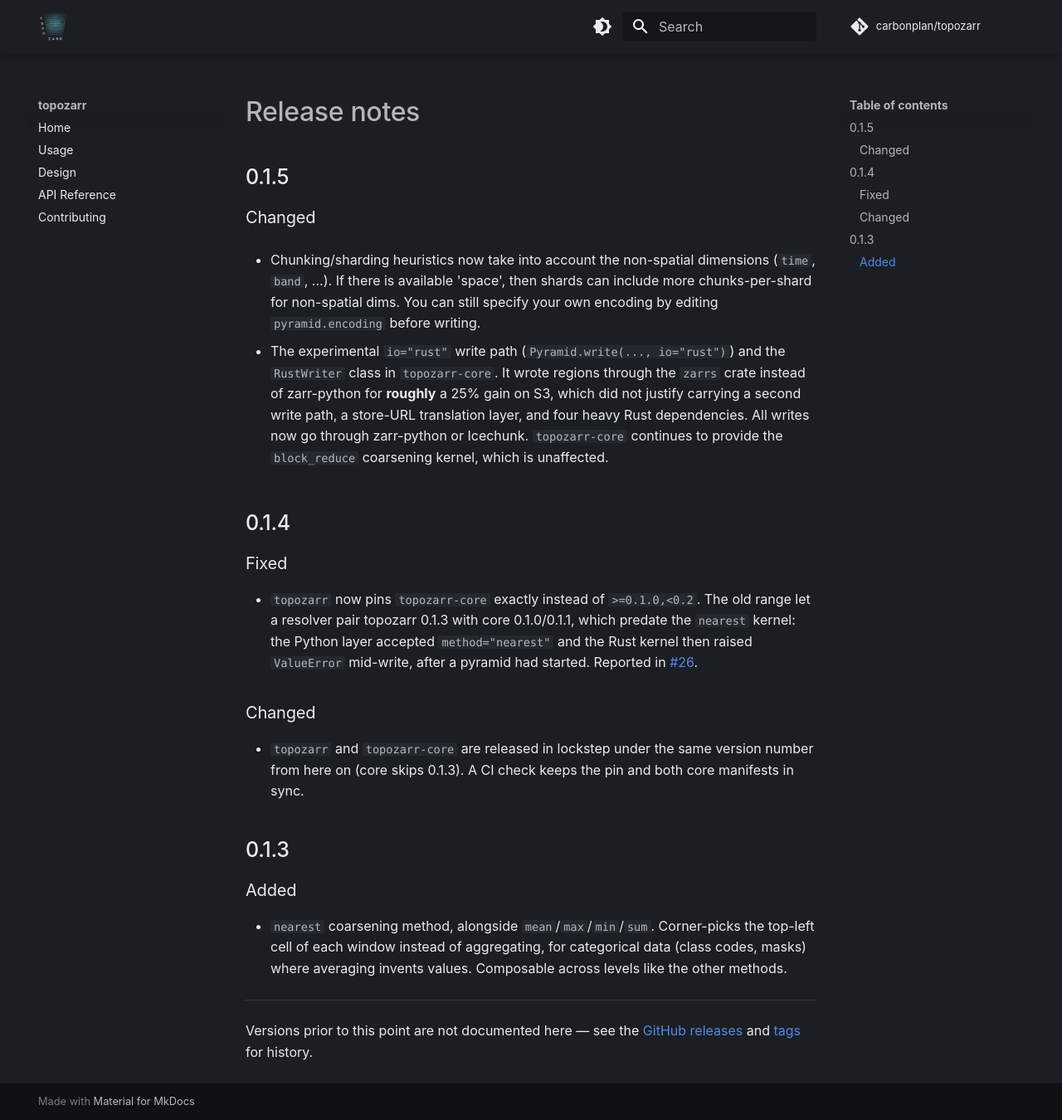
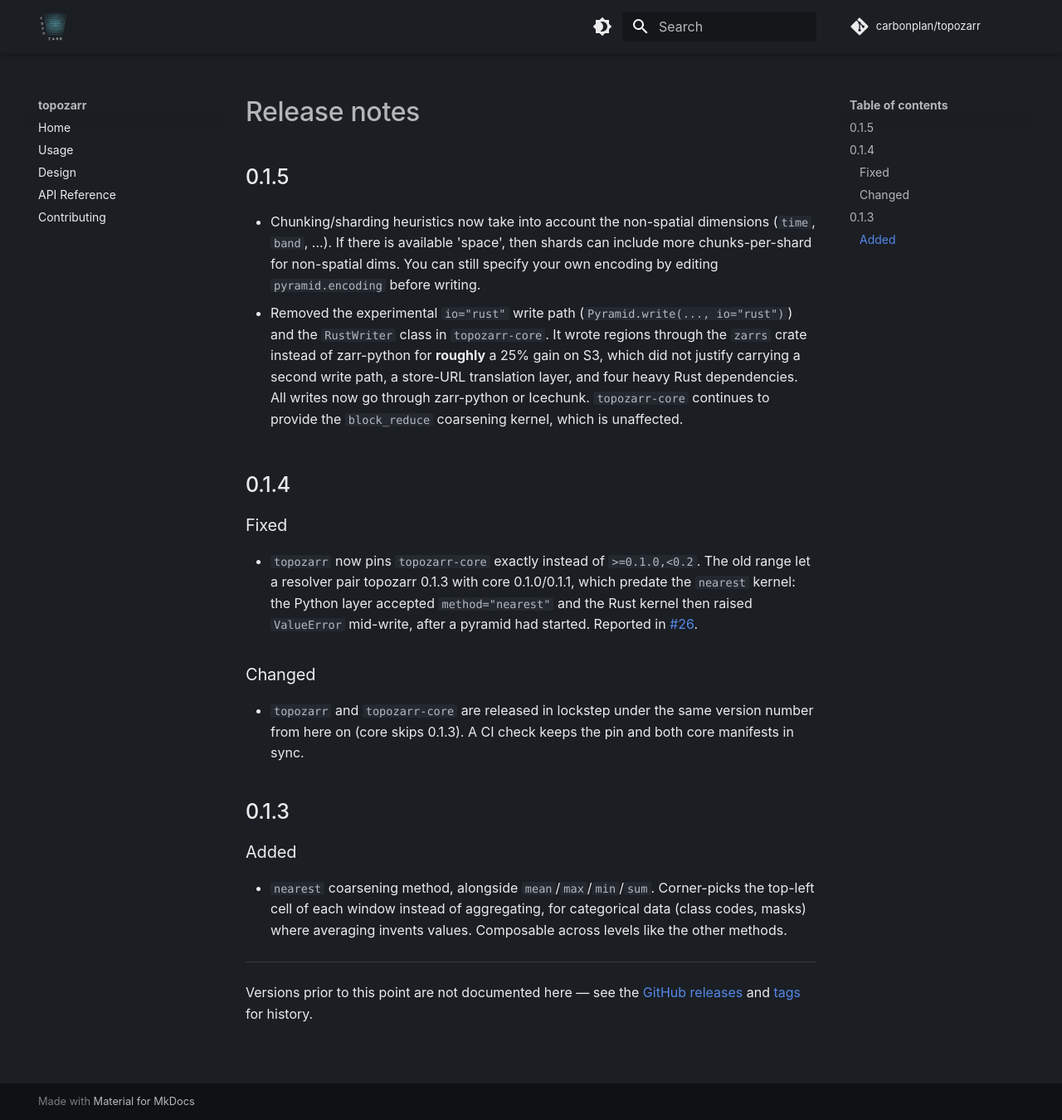
Before and after one commit to carbonplan/topozarr, an MkDocs documentation site: the page built from docs/releases.md, in a window 1280 px wide and 1350 px high. Shown: the whole window at 83% size. Built offline with MkDocs 1.6.1 and Material for MkDocs 9.7.7, drawn with Linux system fonts in a browser that asks for light colours; some web fonts are replaced; comment, search, counter and statistics services are not loaded.

Commit message:
releases.md nit

```diff
--- a/docs/releases.md
+++ b/docs/releases.md
@@ -1,15 +1,13 @@
 # Release notes
 
 ## 0.1.5
-
-### Changed
 
 - Chunking/sharding heuristics now take into account the non-spatial dimensions
   (`time`, `band`, ...). If there is available 'space', then shards can include
   more chunks-per-shard for non-spatial dims. You can still specify your own encoding by editing
   `pyramid.encoding` before writing.
 
-- The experimental `io="rust"` write path (`Pyramid.write(..., io="rust")`) and the
+- Removed the experimental `io="rust"` write path (`Pyramid.write(..., io="rust")`) and the
   `RustWriter` class in `topozarr-core`. It wrote regions through the `zarrs` crate
   instead of zarr-python for **roughly** a 25% gain on S3, which did not justify carrying a
   second write path, a store-URL translation layer, and four heavy Rust dependencies.
```
